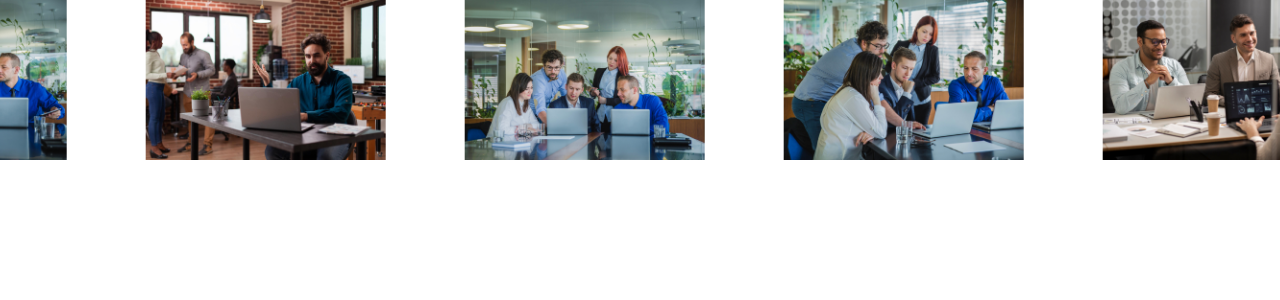
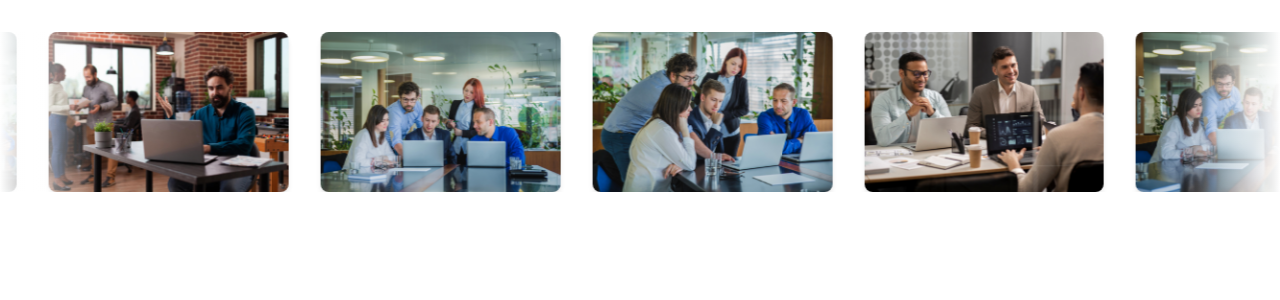
Before and after one commit to onEggy/OnEggyWeb, a Next.js app: page /team/carouselImages in a window 1280 px wide. Shown: the top 300 px of the page. Built offline with nearby package versions, Linux system fonts and the light colour scheme.

Commit message:
update in code

```diff
--- a/src/pages/about.js
+++ b/src/pages/about.js
@@ -18,13 +18,14 @@ import seoData from "../../public/data/seo-data.json";
 import { NextSeo } from "next-seo";
 import ProjectLogos from "./home/projectlogos";
 import Head from "next/head";
-import EnquiryModal from "./components/EnquiryModal";
+import dynamic from "next/dynamic";
+// import EnquiryModal from "./components/EnquiryModal";
 import FaqSection from "./components/faq";
 import PartnerShowcase from "./components/partnerShowcase";
 import ContactUs from "./home/contactUs";
 
 const About = () => {
-
+  const EnquiryModal = dynamic(() => import('./components/EnquiryModal'), { ssr: false });
   const baseUrl = process.env.NEXT_PUBLIC_SITE_URL || 'https://www.oneggy.com/';
   const currentPageData = seoData["/about"];
   const {
--- a/src/pages/blogs/[Blog].js
+++ b/src/pages/blogs/[Blog].js
@@ -8,7 +8,8 @@ import AuthorBio from "../components/blogAuthor";
 import PartnerShowcase from "../components/partnerShowcase";
 import ContactUs from "../home/contactUs";
 import Footer from "../components/footer";
-import EnquiryModal from "../components/EnquiryModal";
+// import EnquiryModal from "../components/EnquiryModal";
+import dynamic from "next/dynamic";
 import ConsultationButton from "../components/consultButton";
 import BlogsData from "/public/AllBlogs/index.json";
 import fs from "fs";
@@ -17,6 +18,7 @@ import { marked } from "marked";
 import ManagedServices from "../components/blogServicePromote";
 
 const Blog = (props) => {
+  const EnquiryModal = dynamic(() => import('../components/EnquiryModal'), { ssr: false });
   // State to manage scroll progress
   const baseUrl = process.env.NEXT_PUBLIC_SITE_URL || 'https://www.oneggy.com/';
   const [scrollProgress, setScrollProgress] = useState(0);
--- a/src/pages/blogs/index.js
+++ b/src/pages/blogs/index.js
@@ -29,7 +29,8 @@ const blogOne = () => {
   const totalPosts = blogsData.length;
   const totalPages = Math.ceil(totalPosts / postsPerPage);
 
-  const paginatedBlogs = blogsData
+  // Create a copy of the blogs array to avoid mutating the original during .reverse()
+  const paginatedBlogs = [...blogsData]
     .reverse()
     .slice((currentPage - 1) * postsPerPage, currentPage * postsPerPage)
     .map((x) => ({ ...x, head: x.category, title: x.title, content: x.overview }));
--- a/src/pages/index.js
+++ b/src/pages/index.js
@@ -3,12 +3,14 @@ import Head from "next/head";
 import Landing from "./home/landing";
 import seoData from "../../public/data/seo-data.json";
 import { NextSeo } from "next-seo";
-import EnquiryModal from "./components/EnquiryModal";
+import dynamic from "next/dynamic";
+// import EnquiryModal from "./components/EnquiryModal";
 
 // const inter = Inter({ subsets: ["latin"] });
 const currentPageData = seoData["/"];
 
 export default function App() {
+  const EnquiryModal = dynamic(() => import('./components/EnquiryModal'), { ssr: false });
 
   const baseUrl = process.env.NEXT_PUBLIC_SITE_URL || 'https://www.oneggy.com/';
 
--- a/src/pages/service/[type].js
+++ b/src/pages/service/[type].js
@@ -15,12 +15,13 @@ import { NextSeo } from "next-seo";
 import seoData from "../../../public/data/service-seo.json";
 import serviceData from "../../../public/data/serviceData.json";
 import Head from "next/head";
-import EnquiryModal from "../components/EnquiryModal";
+// import EnquiryModal from "../components/EnquiryModal";
+import dynamic from "next/dynamic";
 import ContactUs from "../home/contactUs";
 import PartnerShowcase from "../components/partnerShowcase";
 
 const service = (props) => {
-
+  const EnquiryModal = dynamic(() => import('../components/EnquiryModal'), { ssr: false });
   const baseUrl = process.env.NEXT_PUBLIC_SITE_URL || 'https://www.oneggy.com/';
 
   // console.log('porps',props)
--- a/src/pages/services.js
+++ b/src/pages/services.js
@@ -11,9 +11,11 @@ import serviceData from "../../public/data/serviceData.json";
 import { NextSeo } from "next-seo";
 import seoData from "../../public/data/seo-data.json";
 import Head from "next/head";
-import EnquiryModal from "./components/EnquiryModal";
+import dynamic from "next/dynamic";
+// import EnquiryModal from "./components/EnquiryModal";
 
 const services = () => {
+  const EnquiryModal = dynamic(() => import('./components/EnquiryModal'), { ssr: false });
   const { head, sentence, showButton, buttonPlaceholder, title, desc, arr, head2, para2 } =
     serviceData;
   const baseUrl = process.env.NEXT_PUBLIC_SITE_URL || 'https://www.oneggy.com/';
--- a/src/pages/team.js
+++ b/src/pages/team.js
@@ -10,9 +10,11 @@ import { NextSeo } from "next-seo";
 import seoData from "../../public/data/seo-data.json";
 import teamPageData from "../../public/data/teamPage.json";
 import Head from "next/head";
-import EnquiryModal from "./components/EnquiryModal";
+import dynamic from "next/dynamic";
+// import EnquiryModal from "./components/EnquiryModal";
 
 const Team = () => {
+  const EnquiryModal = dynamic(() => import('./components/EnquiryModal'), { ssr: false });
   const showButton = true;
   const { head, sentence, buttonPlaceholder } = teamPageData;
   const currentPageData = seoData["/team"];
--- a/src/pages/team/carouselImages.js
+++ b/src/pages/team/carouselImages.js
@@ -1,7 +1,5 @@
 import React, { useState, useEffect } from "react";
-import Slider from "react-slick";
-import "slick-carousel/slick/slick.css";
-import "slick-carousel/slick/slick-theme.css";
+import Marquee from "react-fast-marquee";
 
 const CarouselImages = () => {
   const images = [
@@ -18,55 +16,46 @@ const CarouselImages = () => {
     "/team/people.jpg",
   ];
 
-  const [currentIndex, setCurrentIndex] = useState(0);
+  const [gradientWidth, setGradientWidth] = useState(100);
 
+  // Adjust gradient width dynamically based on screen size
   useEffect(() => {
-    const interval = setInterval(() => {
-      setCurrentIndex((prevIndex) => (prevIndex + 1) % (images.length / 5)); // Divide by 5 to determine the number of "groups" of images
-    }, 1000); // Change slide every 5 seconds
+    const updateGradientWidth = () => {
+      if (window.innerWidth < 768) {
+        setGradientWidth(50); // Narrow gradient for smaller screens
+      } else {
+        setGradientWidth(100); // Wider gradient for larger screens
+      }
+    };
 
-    return () => clearInterval(interval);
+    updateGradientWidth(); // Set initial gradient width
+    window.addEventListener("resize", updateGradientWidth);
+
+    return () => window.removeEventListener("resize", updateGradientWidth);
   }, []);
 
-  const settings = {
-    autoplay: true,
-    infinite: true,
-    arrows: false,
-    dots: false,
-    slidesToShow: 3.7,
-    slidesToScroll: 3.7,
-    centerMode: true,
-    fade: false,
-    responsive: [
-      {
-        breakpoint: 768,
-        settings: {
-          slidesToShow: 1,
-          centerMode: true,
-          centerPadding: "40",
-        },
-      },
-    ],
-  };
-
   return (
-    <div className="relative overflow-hidden">
-      <Slider
-        className="lg:h-225"
-        {...settings}
-        // initialSlide={currentIndex * 5}
-        initialSlide={1}
+    <div className="relative overflow-hidden my-8">
+      <Marquee
+        speed={30}
+        gradient={true}
+        gradientWidth={gradientWidth}
+        className="h-40"
       >
         {images.map((image, index) => (
-          <div key={index} className="carousel-item w-full">
+          <div
+            key={index}
+            className="mx-4 flex justify-center items-center"
+            style={{ minWidth: "120px", height: "auto" }}
+          >
             <img
               src={image}
               alt={`oneggy-technologies-image-${index + 1}`}
-              className="w-auto lg:h-40 px-2 lg:px-0"
+              className="rounded-lg shadow-md object-contain w-auto h-full max-h-40"
             />
           </div>
         ))}
-      </Slider>
+      </Marquee>
     </div>
   );
 };
```
Also changed, not shown: src/pages/components/EnquiryModal.js (+37 -28 lines), src/pages/team/videoSection.js (+26 -11 lines).
